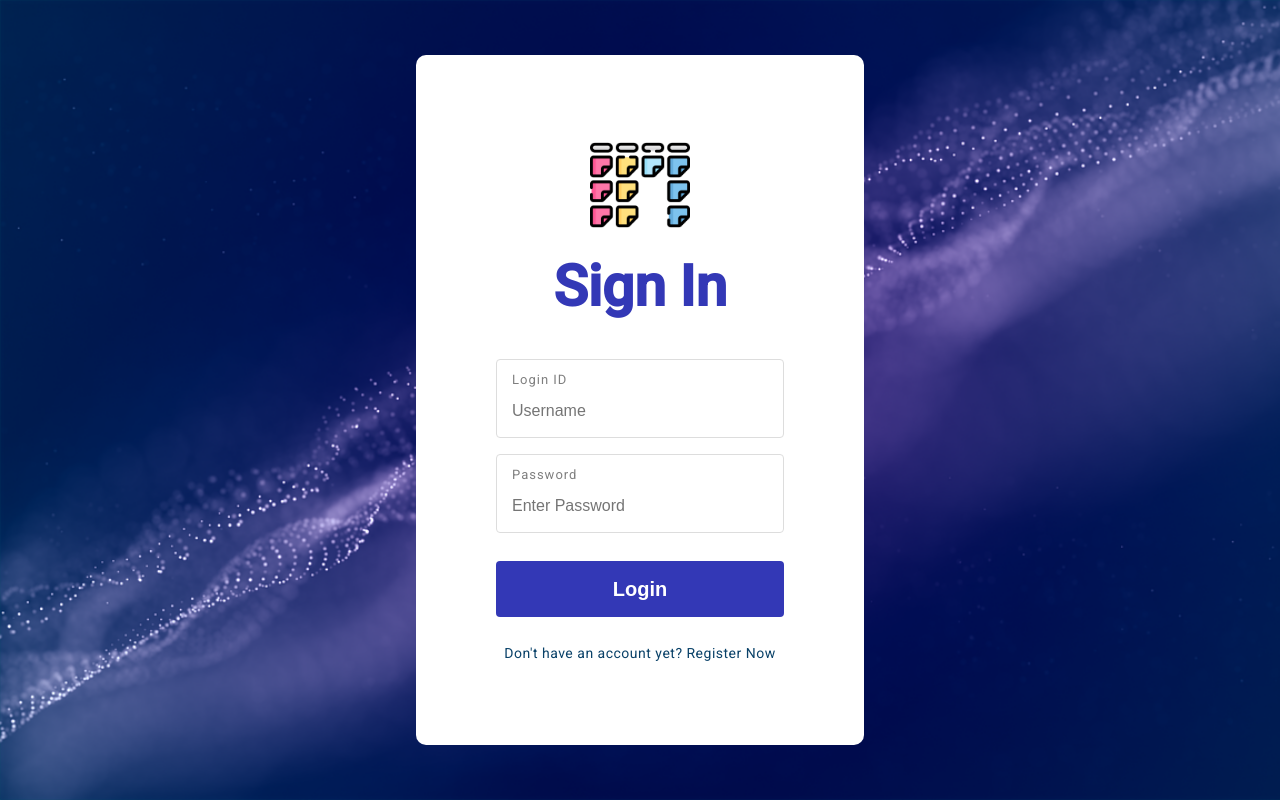
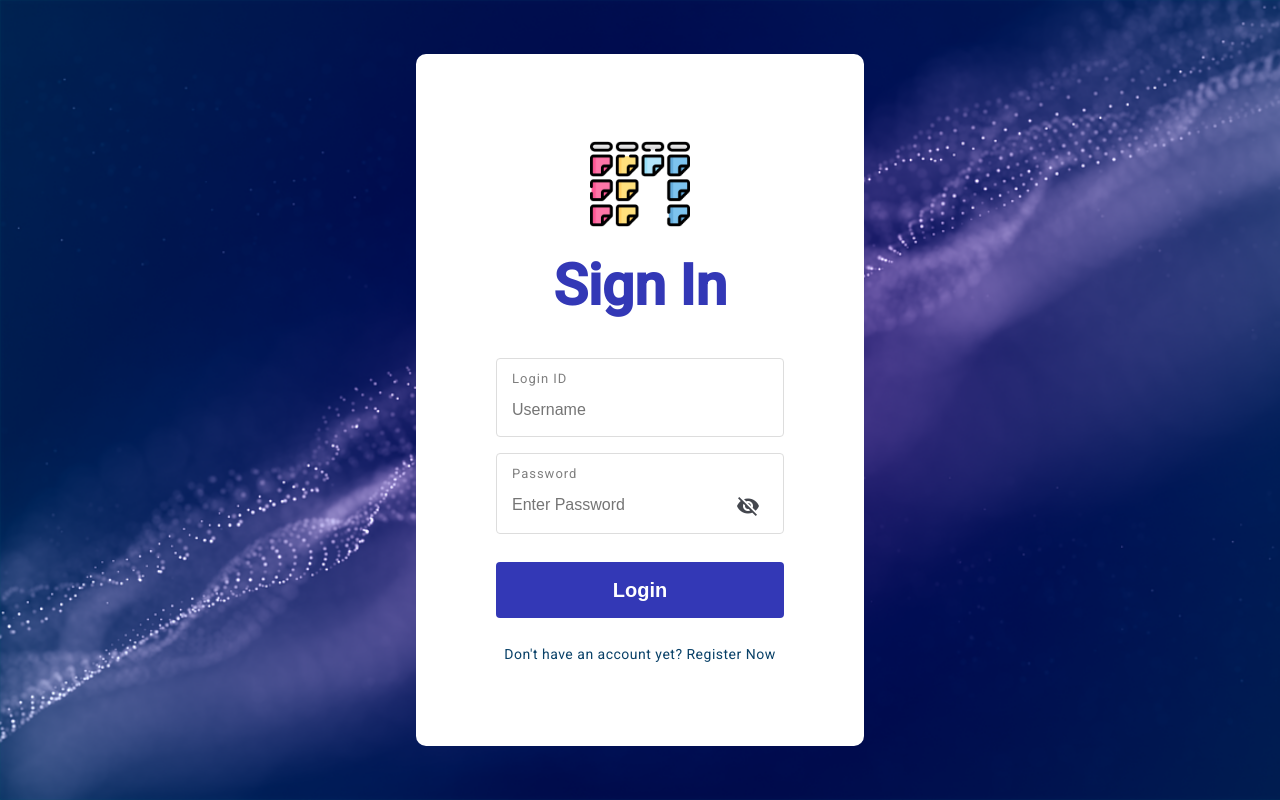
Before and after one commit to HuberPascal/scrum_board_frontend, an Angular app: page /login in a window 1280 px wide. Built offline with nearby package versions, Linux system fonts and the light colour scheme.

Commit message:
Add password visibility to login component

```diff
--- a/src/app/dashboard/dashboard.component.scss
+++ b/src/app/dashboard/dashboard.component.scss
@@ -4,7 +4,7 @@
   left: 0;
   top: 0;
   bottom: 0;
-  background-color: #b5b5b5;
+  background-color: #cccccc;
 }
 
 h1 {
@@ -12,7 +12,7 @@ h1 {
   justify-content: center;
   margin: 30px 0;
   font-weight: 600;
-  color: #fff;
+  color: #527cff;
   text-shadow: -1px -1px 0 #3338b6, 1px -1px 0 #3338b6, -1px 1px 0 #3338b6,
     1px 1px 0 #3338b6;
 }
--- a/src/app/dialog-add-task/dialog-add-task.component.scss
+++ b/src/app/dialog-add-task/dialog-add-task.component.scss
@@ -11,6 +11,7 @@
   flex-direction: column;
   gap: 10px;
   width: 100%;
+  padding-top: 5px;
 }
 
 .tag-container {
--- a/src/app/login/login.component.html
+++ b/src/app/login/login.component.html
@@ -44,6 +44,7 @@
               [ngClass]="{ 'input-focused': isPasswordFocused }"
             >
               <label>Password</label>
+              <div class="password-visible-container">
                 <input
                   formControlName="password"
                   (focus)="onPasswordFocus()"
@@ -52,7 +53,23 @@
                   class="form-control"
                   type="password"
                   placeholder="Enter Password"
+                  matInput
+                  [type]="hide() ? 'password' : 'text'"
                 />
+                <button
+                  mat-icon-button
+                  matSuffix
+                  type="button"
+                  (click)="togglePasswordVisibility($event)"
+                  [attr.aria-label]="'Hide password'"
+                  [attr.aria-pressed]="hide()"
+                >
+                  <mat-icon>{{
+                    hide() ? "visibility_off" : "visibility"
+                  }}</mat-icon>
+                </button>
+              </div>
+
               @if (submitted && f['password'].errors) {
               <div class="invalid-feedback">
                 @if (f['password'].errors['required']) {
--- a/src/app/login/login.component.scss
+++ b/src/app/login/login.component.scss
@@ -14,3 +14,7 @@
 .margin-0 {
   margin-bottom: 0 !important;
 }
+
+.password-visible-container {
+  display: flex;
+}
--- a/src/app/login/login.component.ts
+++ b/src/app/login/login.component.ts
@@ -1,4 +1,4 @@
-import { Component, OnInit } from '@angular/core';
+import { Component, OnInit, signal } from '@angular/core';
 import {
   AbstractControl,
   FormBuilder,
@@ -11,6 +11,10 @@ import { AuthService } from '../services/auth.service';
 import { RouterLink } from '@angular/router';
 import { CommonModule } from '@angular/common';
 import { MatProgressBarModule } from '@angular/material/progress-bar';
+import { MatFormFieldModule } from '@angular/material/form-field';
+import { MatInputModule } from '@angular/material/input';
+import { MatIconModule } from '@angular/material/icon';
+import { MatButtonModule } from '@angular/material/button';
 
 @Component({
   selector: 'app-login',
@@ -20,6 +24,10 @@ import { MatProgressBarModule } from '@angular/material/progress-bar';
     ReactiveFormsModule,
     CommonModule,
     MatProgressBarModule,
+    MatFormFieldModule,
+    MatInputModule,
+    MatIconModule,
+    MatButtonModule,
   ],
   templateUrl: './login.component.html',
   styleUrl: './login.component.scss',
@@ -30,6 +38,7 @@ export class LoginComponent implements OnInit {
   isUsernameFocused = false;
   isPasswordFocused = false;
   loading: boolean = false;
+  hide = signal(true);
 
   form: FormGroup = new FormGroup({
     username: new FormControl(''),
@@ -72,7 +81,6 @@ export class LoginComponent implements OnInit {
 
   onSubmit() {
     this.submitted = true;
-    this.loading = true;
     this.errorMessage = '';
 
     if (this.form.invalid) {
@@ -82,6 +90,8 @@ export class LoginComponent implements OnInit {
   }
 
   async login() {
+    this.loading = true;
+
     try {
       await this.authService.loginWithUsernameAndPassword(
         this.form.value.username,
@@ -112,4 +122,9 @@ export class LoginComponent implements OnInit {
   onPasswordBlur() {
     this.isPasswordFocused = false;
   }
+
+  togglePasswordVisibility(event: MouseEvent) {
+    this.hide.set(!this.hide());
+    event.stopPropagation();
+  }
 }
--- a/src/app/register/register.component.ts
+++ b/src/app/register/register.component.ts
@@ -1,4 +1,4 @@
-import { Component, OnInit } from '@angular/core';
+import { Component, OnInit, signal } from '@angular/core';
 import {
   ReactiveFormsModule,
   AbstractControl,
@@ -15,6 +15,8 @@ import { CommonModule } from '@angular/common';
 import { RouterLink } from '@angular/router';
 import { MatIconModule } from '@angular/material/icon';
 import { MatProgressBarModule } from '@angular/material/progress-bar';
+import { MatFormFieldModule } from '@angular/material/form-field';
+import { MatButtonModule } from '@angular/material/button';
 
 @Component({
   selector: 'app-register',
@@ -27,6 +29,9 @@ import { MatProgressBarModule } from '@angular/material/progress-bar';
     CommonModule,
     MatIconModule,
     MatProgressBarModule,
+    MatFormFieldModule,
+    MatIconModule,
+    MatButtonModule,
   ],
   templateUrl: './register.component.html',
   styleUrl: './register.component.scss',
@@ -40,6 +45,8 @@ export class RegisterComponent implements OnInit {
   isConfirmPasswordFocused = false;
   errorMessage: string = '';
   loading: boolean = false;
+  submitted = false;
+  hide = signal(true);
 
   registerForm: FormGroup | undefined;
   form: FormGroup = new FormGroup({
@@ -50,7 +57,6 @@ export class RegisterComponent implements OnInit {
     password: new FormControl(''),
     confirmPassword: new FormControl(''),
   });
-  submitted = false;
 
   constructor(
     private authService: AuthService,
@@ -104,7 +110,6 @@ export class RegisterComponent implements OnInit {
 
   onSubmit() {
     this.submitted = true;
-    this.loading = true;
     this.errorMessage = '';
 
     if (this.form.invalid) {
@@ -114,6 +119,8 @@ export class RegisterComponent implements OnInit {
   }
 
   async userRegister() {
+    this.loading = true;
+
     try {
       await this.authService.registerWithUsernameAndPassword(
         this.form.value.firstName,
@@ -128,6 +135,11 @@ export class RegisterComponent implements OnInit {
       this.errorMessage = 'Enter a valid email address';
       this.loading = false;
     }
+  }
+
+  togglePasswordVisibility(event: MouseEvent) {
+    this.hide.set(!this.hide());
+    event.stopPropagation();
   }
 
   onFirstNameFocus() {
```
Lines whose indentation alone changed are shown as unchanged.
